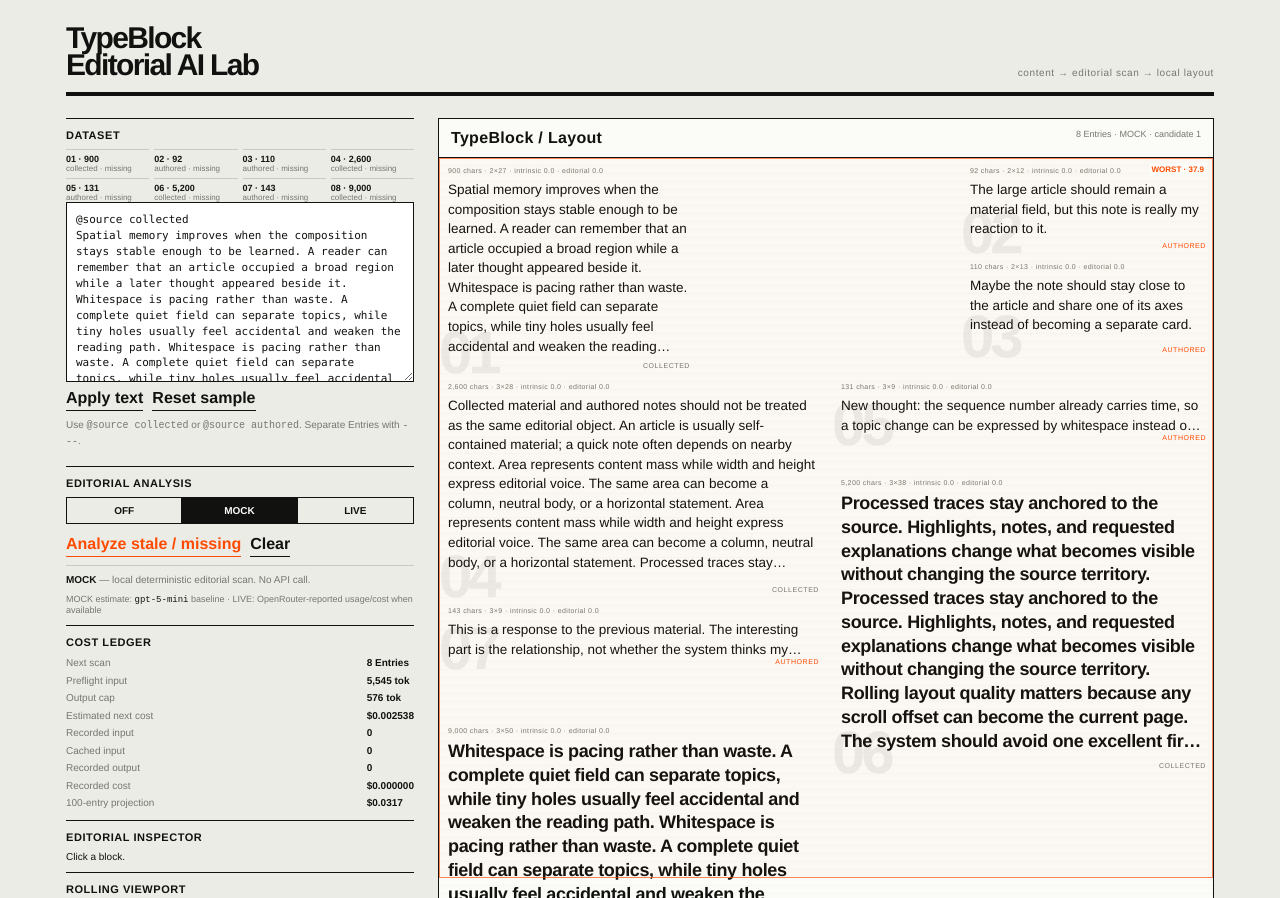
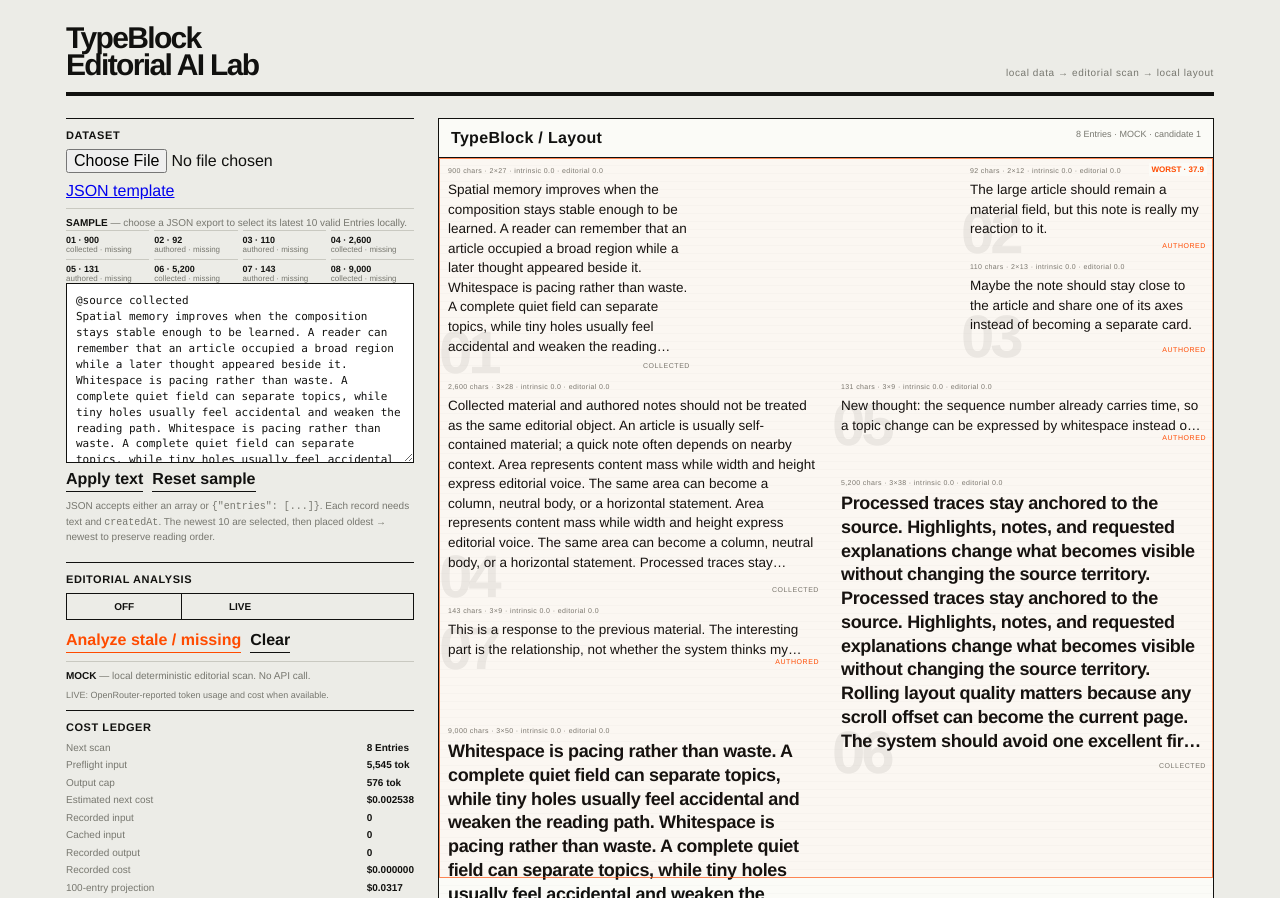
Before and after one commit to adxrgh/test, a website: page typeblock-editorial-ai-lab/index.html in a window 1280 px wide. Shown: the top 898 px of the page. Drawn offline with Linux system fonts and the light colour scheme.

Commit message:
Remove mock UI and add latest-10 JSON import

```diff
--- a/typeblock-editorial-ai-lab/index.html
+++ b/typeblock-editorial-ai-lab/index.html
@@ -4,15 +4,22 @@
 <title>TypeBlock Editorial AI Lab</title>
 <link rel="stylesheet" href="style.css">
 <div class="app" id="app">
-<header class="head"><h1>TypeBlock<br>Editorial AI Lab</h1><small>content → editorial scan → local layout</small></header>
+<header class="head"><h1>TypeBlock<br>Editorial AI Lab</h1><small>local data → editorial scan → local layout</small></header>
 <aside class="side">
-  <section class="p"><h2>Dataset</h2><div class="ladder" id="ladder"></div><textarea id="src"></textarea><div class="row"><button id="apply">Apply text</button><button id="reset">Reset sample</button></div><p>Use <code>@source collected</code> or <code>@source authored</code>. Separate Entries with <code>---</code>.</p></section>
+  <section class="p"><h2>Dataset</h2>
+    <div class="row"><input id="dataFile" type="file" accept=".json,application/json"><a href="data-template.json" download>JSON template</a></div>
+    <div class="status" id="dataStatus"><strong>SAMPLE</strong> — choose a JSON export to select its latest 10 valid Entries locally.</div>
+    <div class="ladder" id="ladder"></div>
+    <textarea id="src"></textarea>
+    <div class="row"><button id="apply">Apply text</button><button id="reset">Reset sample</button></div>
+    <p>JSON accepts either an array or <code>{"entries": [...]}</code>. Each record needs text and <code>createdAt</code>. The newest 10 are selected, then placed oldest → newest to preserve reading order.</p>
+  </section>
   <section class="p"><h2>Editorial analysis</h2>
-    <div class="mode"><button data-mode="off">OFF</button><button data-mode="mock" class="on">MOCK</button><button data-mode="live">LIVE</button></div>
+    <div class="mode"><button data-mode="off">OFF</button><button data-mode="live" class="on">LIVE</button></div>
     <div class="row"><button id="analyze" class="primary">Analyze stale / missing</button><button id="clearAnalysis">Clear</button></div>
-    <input class="endpoint hidden" id="endpoint" value="/api/editorial-scan" aria-label="Live endpoint">
-    <div class="status" id="analysisStatus"><strong>MOCK</strong> — local deterministic editorial scan. No API call.</div>
-    <div class="pricing">MOCK estimate: <code>gpt-5-mini</code> baseline · LIVE: OpenRouter-reported usage/cost when available</div>
+    <input class="endpoint" id="endpoint" value="/api/editorial-scan" aria-label="Live endpoint">
+    <div class="status" id="analysisStatus"><strong>LIVE</strong> — analysis runs only after you click Analyze. The API key stays in the local backend.</div>
+    <div class="pricing">LIVE: OpenRouter-reported token usage and cost when available.</div>
   </section>
   <section class="p"><h2>Cost ledger</h2><div class="kv" id="costLedger"></div></section>
   <section class="p"><h2>Editorial inspector</h2><div class="editorial-card" id="editorialInspector">Click a block.</div></section>
@@ -26,3 +33,4 @@
 <script src="provider-openrouter.js"></script>
 <script src="solver.js"></script>
 <script src="ui.js"></script>
+<script src="import-data.js"></script>
```
